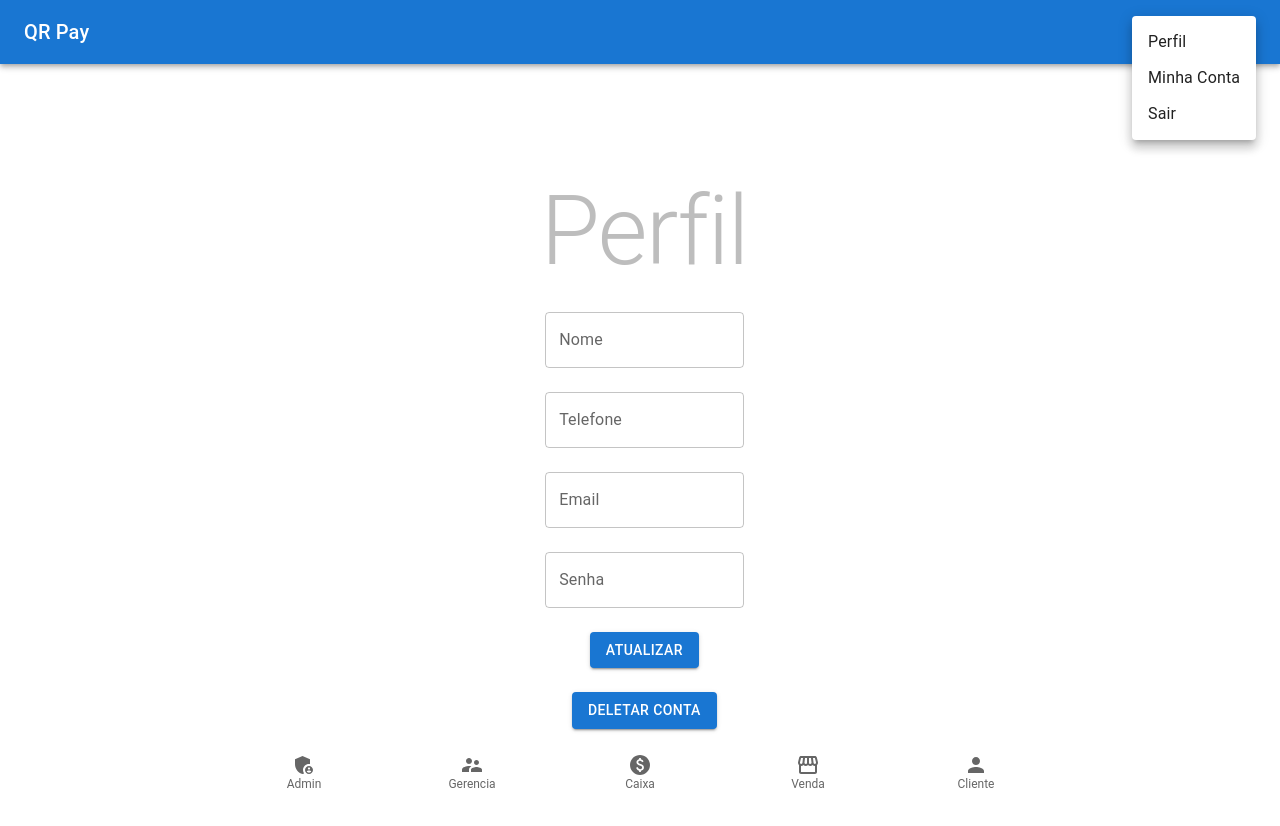
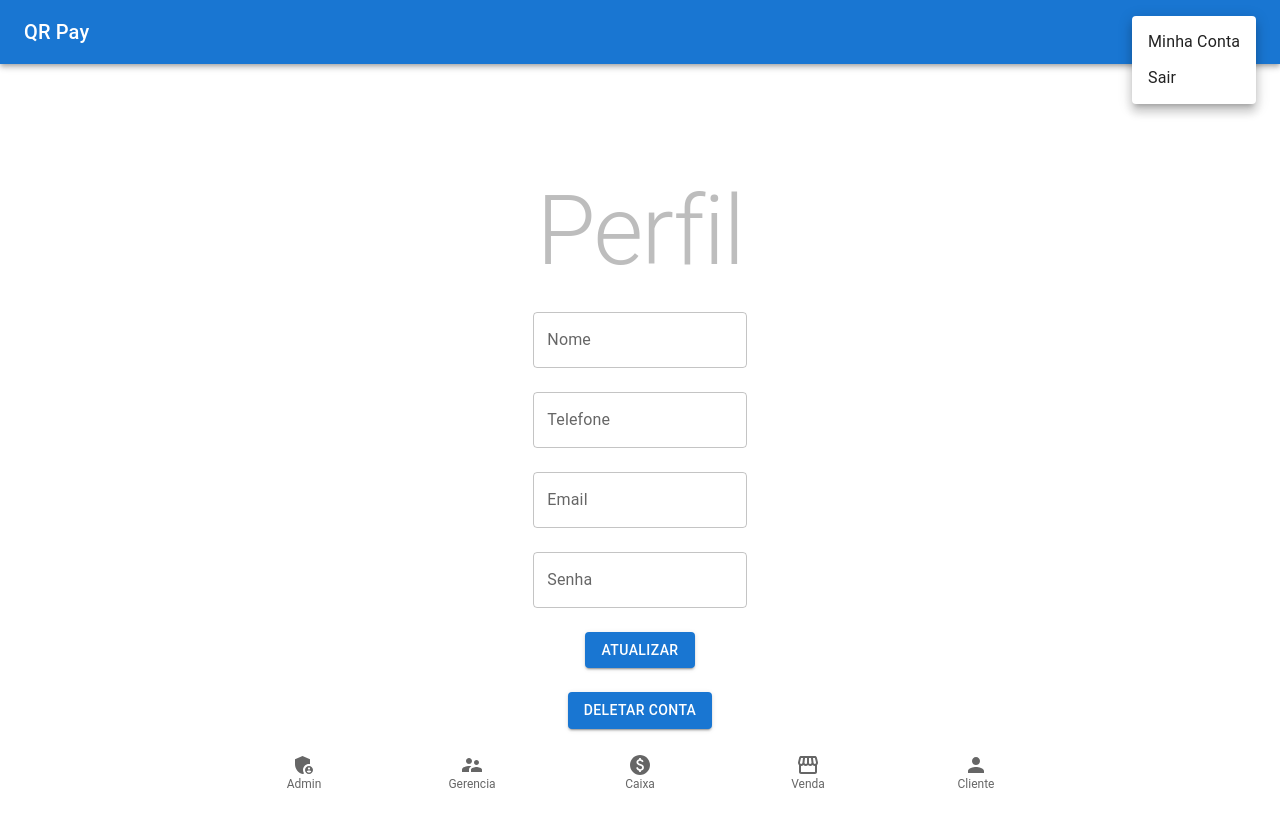
Before and after one commit to cristiancll/qrpay-fe, a React (Create React App) app: page /user in a window 1280 px wide. Both pictures are taken after a click on the button "account of current user". Shown: the top 826 px of the page. After the commit the page ends 800 px from the top, so only its background shows below. Built offline with nearby package versions, Linux system fonts and the light colour scheme.

Commit message:
Fixed UI problems (mobile/web)

```diff
--- a/src/common/error.js
+++ b/src/common/error.js
@@ -2,6 +2,7 @@ const Error = {
     MANDATORY_FIELD: 'Este campo é obrigatório',
     INVALID_CREDENTIALS: 'Email ou senha incorretos',
     PASSWORDS_DO_NOT_MATCH: 'As senhas não coincidem',
+    CONFIRM_PASSWORD: 'Confirme a senha',
     has(error) {
         return error !== undefined && error !== null && error !== '';
     },
--- a/src/components/CenterContainer.jsx
+++ b/src/components/CenterContainer.jsx
@@ -5,7 +5,7 @@ import Grid from "@mui/material/Unstable_Grid2";
 const CenterContainer = ({ children }) => {
     return (
         <Grid container justifyContent="center" alignItems="center" style={{ height: "100vh" }}>
-            <Grid sx={{width: "80%"}}>
+            <Grid xs={9} md={2} >
                 <Box textAlign="center">
                     { children }
                 </Box>
--- a/src/components/FormField.jsx
+++ b/src/components/FormField.jsx
@@ -4,7 +4,7 @@ import Error from "../common/error.js";
 
 const FormField = ({label, type, id, form, events}) => {
     return (
-        <Grid item xs={12} sx={{width: "100%"}} >
+        <Grid item xs={12} md={3} sx={{width: "100%"}} >
             <TextField
                 label={label}
                 type={type}
--- a/src/components/TopBar.jsx
+++ b/src/components/TopBar.jsx
@@ -16,15 +16,9 @@ const TopBar = () => {
     const navigate = useNavigate()
     const [anchorEl, setAnchorEl] = useState(null);
 
-    const handleMenu = (event) => {
-        setAnchorEl(event.currentTarget);
-    };
-
-    const handleClose = () => {
-        setAnchorEl(null);
-    };
-    const handleLogout = () => {
-        navigate("/logout")
+    const handleNavigate = (path) => {
+        setAnchorEl(null)
+        navigate(path)
     }
 
     return (
@@ -39,7 +33,7 @@ const TopBar = () => {
                         aria-label="account of current user"
                         aria-controls="menu-appbar"
                         aria-haspopup="true"
-                        onClick={handleMenu}
+                        onClick={(e) => setAnchorEl(e.currentTarget)}
                         color="inherit"
                     >
                         <AccountCircle/>
@@ -57,11 +51,10 @@ const TopBar = () => {
                             horizontal: 'right',
                         }}
                         open={Boolean(anchorEl)}
-                        onClose={handleClose}
+                        onClose={() => setAnchorEl(null)}
                     >
-                        <MenuItem onClick={handleClose}>Perfil</MenuItem>
-                        <MenuItem onClick={handleClose}>Minha Conta</MenuItem>
-                        <MenuItem onClick={handleLogout}>Sair</MenuItem>
+                        <MenuItem onClick={() => handleNavigate("/user")}>Minha Conta</MenuItem>
+                        <MenuItem onClick={() => handleNavigate("/logout")}>Sair</MenuItem>
                     </Menu>
                 </Toolbar>
             </AppBar>
--- a/src/pages/HomePage.jsx
+++ b/src/pages/HomePage.jsx
@@ -13,14 +13,19 @@ import CssBaseLine from "@mui/material/CssBaseline";
 import Auth from "../common/auth.js";
 
 const OutletContainer = ({children}) => {
+    const css = {
+        height: "calc(100vh - 120px)",
+        width: "100%",
+        overflow: "auto",
+    }
     return (
         <Grid
             container
             justifyContent="center"
             alignItems="center"
-            style={{height: "calc(100vh - 120px)"}}
+            style={css}
         >
-            <Grid>
+            <Grid sx={{width: "100%"}}>
                 <Box textAlign="center">{children}</Box>
             </Grid>
         </Grid>
```
